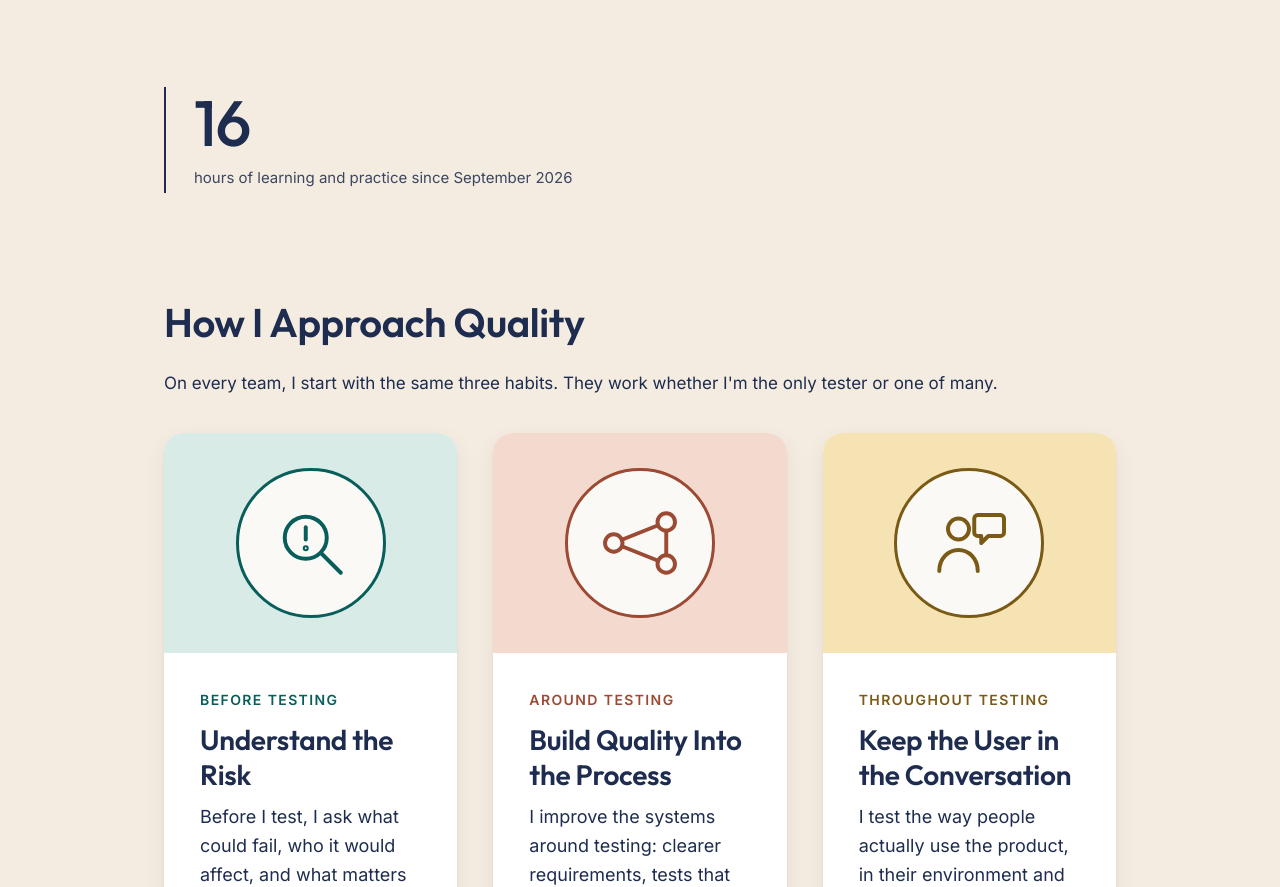
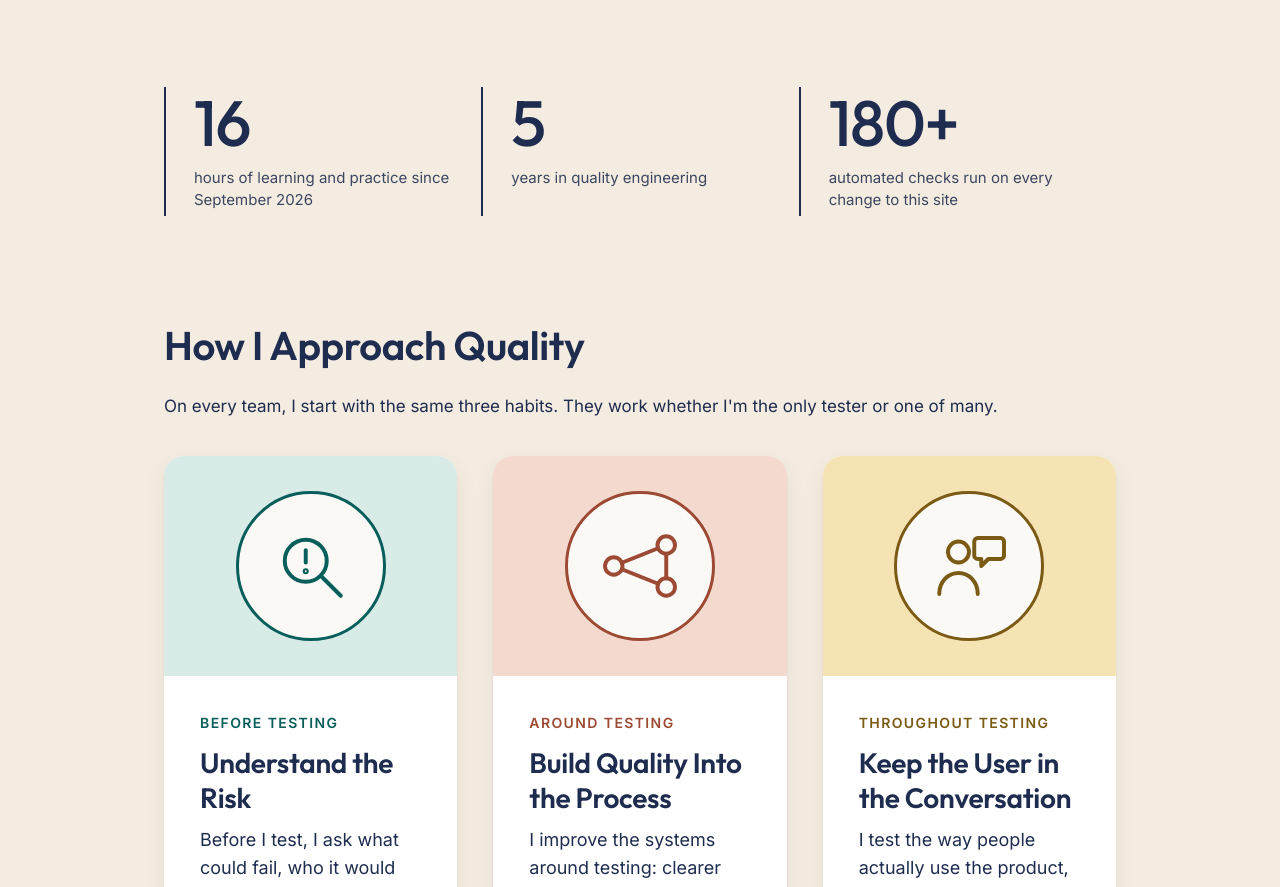
Before and after one commit to zeeatwork/zenziali-site, a website: page index.html in a window 1280 px wide. Shown: the part 1609-2496 px from the top of the page. Drawn offline with Linux system fonts and the light colour scheme.

Commit message:
Number callouts: 5 years in quality engineering, 180+ automated checks
Co-Authored-By: Claude Opus 5.5 <noreply@anthropic.com>
Claude-Session: https://claude.ai/code/session_01MPFCpKZUL3LvEtjaXWenwf

```diff
--- a/index.html
+++ b/index.html
@@ -85,6 +85,14 @@
         <div class="e-number">
           <p class="e-number__value">16</p>
           <p class="e-number__label">hours of learning and practice since September 2026</p>
+        </div>
+        <div class="e-number">
+          <p class="e-number__value">5</p>
+          <p class="e-number__label">years in quality engineering</p>
+        </div>
+        <div class="e-number">
+          <p class="e-number__value">180+</p>
+          <p class="e-number__label">automated checks run on every change to this site</p>
         </div>
       </div>
     </section>
```
